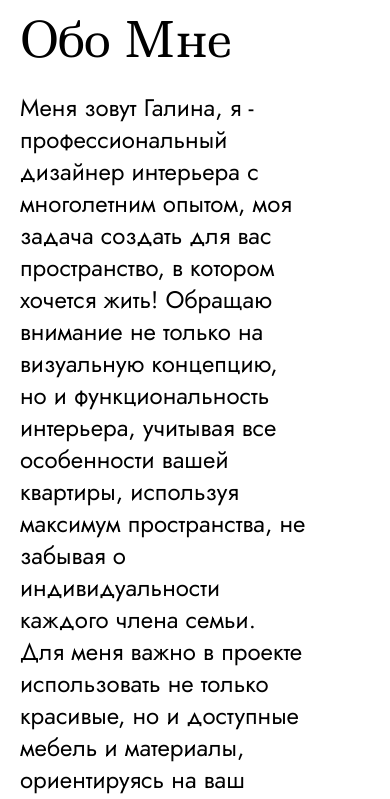
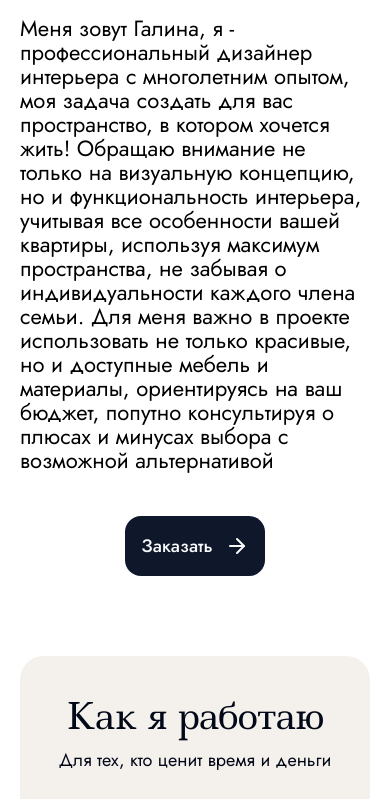
Before and after one commit to Mabori1/disign-galina, a Next.js app: page / in a window 390 px wide. Shown: the part 1374-2173 px from the top of the page. Built offline with nearby package versions, Linux system fonts and the light colour scheme.

Commit message:
fix: правки 7.09

```diff
--- a/components/Approach.tsx
+++ b/components/Approach.tsx
@@ -3,10 +3,10 @@ import Image from "next/image";
 
 const Approach = () => {
   return (
-    <section className="mb-28 flex flex-col flex-wrap items-center rounded-3xl bg-isabelline pt-28">
+    <section className="mb-28 flex flex-col flex-wrap items-center rounded-3xl bg-isabelline pt-10">
       <div className="mx-auto flex flex-col items-center">
-        <h2 className="mb-5 text-center font-ledger text-7xl">Как я работаю</h2>
-        <p className="mb-11 text-center font-jost text-2xl">
+        <h2 className="mb-3 text-center font-ledger text-4xl">Как я работаю</h2>
+        <p className="mb-11 text-center font-jost text-lg leading-6">
           Для тех, кто ценит время и деньги
         </p>
       </div>
--- a/components/Footer.tsx
+++ b/components/Footer.tsx
@@ -28,7 +28,7 @@ const Footer = () => {
           <Link href="https://t.me/makfflury" target="_blank">
             <Image src="/logo.png" alt="logo" width={382} height={82} />
           </Link>
-          <p className="mb-5">Социальные сети</p>
+          <p className="mb-2 font-jost text-[22px]">Социальные сети</p>
           <div className="flex size-full items-center justify-center gap-4">
             <Link href="https://t.me/makfflury" target="_blank">
               <Image
@@ -38,10 +38,7 @@ const Footer = () => {
                 height={32}
               />
             </Link>
-            <Link
-              href="https://wa.me/79884892654?text=Здравствуйте%2C+у+меня+есть+вопрос"
-              target="_blank"
-            >
+            <Link href="https://wa.me/79884892654" target="_blank">
               <Image
                 src="/whatsapp.svg"
                 alt="иконка whatsapp"
@@ -49,17 +46,17 @@ const Footer = () => {
                 height={32}
               />
             </Link>
-            <Link href="/">
+            <Link href="https://www.behance.net/galinamakeeva">
               <Image
                 src="/behance.svg"
-                alt="иконка discord"
+                alt="иконка behance"
                 width={32}
                 height={32}
               />
             </Link>
-            <Link href="/">
+            <Link href="mailto:ph.makflya@mail.ru">
               <Image
-                src="/instagram.svg"
+                src="/mail.svg"
                 alt="иконка instagram"
                 width={32}
                 height={32}
--- a/components/Hero.tsx
+++ b/components/Hero.tsx
@@ -8,7 +8,7 @@ const Hero = () => {
   return (
     <section
       id="Главная"
-      className="mx-auto my-28 mt-10 flex size-full flex-col text-black"
+      className="mx-auto mt-10 flex size-full flex-col text-black"
     >
       <div className="relative left-1/2 top-[60px] mx-auto h-auto w-[100vw] translate-x-[-50%] overflow-hidden rounded-bl-[50px] md:rounded-bl-[100px] lg:rounded-bl-[200px]">
         <Image
@@ -27,10 +27,12 @@ const Hero = () => {
           понимания ваших потребностей, желаний и образа жизни
         </p>
       </div>
-      <div className="mx-auto my-28 flex flex-wrap-reverse items-center justify-center">
-        <div className="mr-16 flex max-w-md flex-col">
-          <h2 className="my-7 font-ledger text-5xl lg:text-6xl">Обо Мне</h2>
-          <p className="mb-11 font-jost text-2xl md:text-3xl lg:text-2xl">
+      <div className="mx-auto my-20 flex flex-wrap-reverse justify-between md:justify-between">
+        <div className="flex max-w-md flex-col">
+          <h2 className="mb-3 mt-7 text-center font-ledger text-4xl lg:text-6xl">
+            Обо Мне
+          </h2>
+          <p className="mb-11 font-jost text-[22px] leading-6 md:text-3xl lg:text-2xl">
             Меня зовут Галина, я - профессиональный дизайнер интерьера с
             многолетним опытом, моя задача создать для вас пространство, в
             котором хочется жить! Обращаю внимание не только на визуальную
@@ -42,13 +44,13 @@ const Hero = () => {
             выбора с возможной альтернативой
           </p>
 
-          <Link href="https://wa.me/79884892654?text=Здравствуйте%2C+у+меня+есть+вопрос">
+          <Link href="https://wa.me/79884892654" className="text-center">
             <Button>
               Заказать <ArrowRight className="ml-3" />
             </Button>
           </Link>
         </div>
-        <div className="my-5 size-full max-w-[653px]">
+        <div className="mb-5 size-full max-w-[653px]">
           <Image src="/about.jpg" alt="Обо мне" width={653} height={735} />
         </div>
       </div>
```
Also changed, not shown: public/mail.svg (added), public/telegram.svg.
